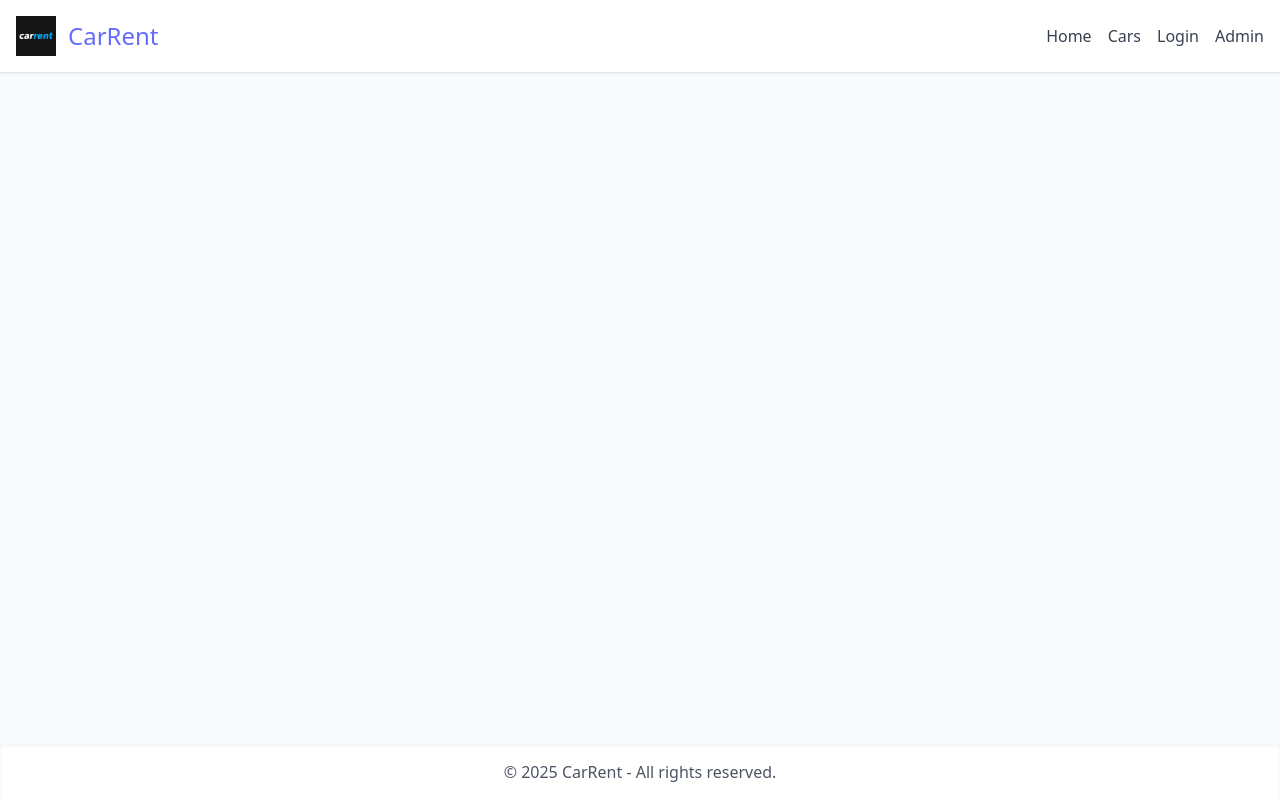
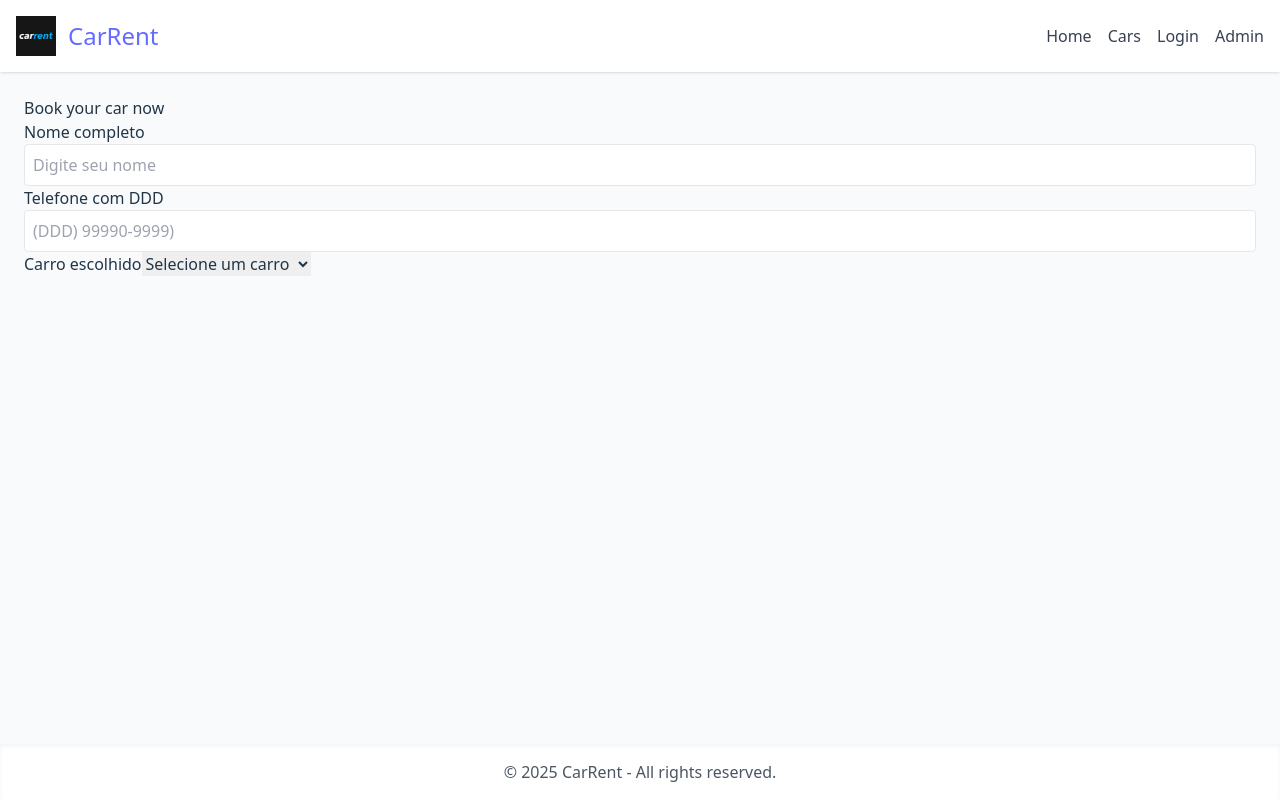
Before and after one commit to AugustoBLMartins/carRent, a Vue app in the folder frontend/: page /BookNow in a window 1280 px wide. Built offline with nearby package versions, Linux system fonts and the light colour scheme.

Commit message:
Criado nova aba booknow inicio do formulario para comunicacao com backend

```diff
--- a/frontend/src/router/router.js
+++ b/frontend/src/router/router.js
@@ -1,7 +1,8 @@
 import { createRouter, createWebHistory } from 'vue-router'
-import Home from '../views/Home.vue'
+import Home from '../views/home.vue'
 import Cars from '../views/Cars.vue'
 import Login from '../views/Login.vue'
+import BookNow from '../views/BookNow.vue'
 
 const routes = [
   {
@@ -19,6 +20,11 @@ const routes = [
     name: 'Login',
     component: Login
   },
+  {
+    path: '/BookNow',
+    name: 'BookNow',
+    component: BookNow
+  }
   // novas rotas vão aqui
 ]
 
--- /dev/null
+++ b/frontend/src/views/BookNow.vue
@@ -0,0 +1,45 @@
+<template>
+    <div class="container">
+        <h2>Book your car now</h2>
+        <form>
+            <!--nome-->
+            <div>
+                <label>Nome completo</label>
+                <input
+                v-model="nome"
+                type="text"
+                placeholder="Digite seu nome"
+                class="w-full p-2 border rounded focus:ring-2 focus:ring-blue-500"/>
+            </div>
+            <!--telefone-->
+            <div>
+                <label>Telefone com DDD</label>
+                <input
+                v-model="telefone"
+                type="tel"
+                placeholder="(DDD) 99990-9999)"
+                class="w-full p-2 border rounded focus:ring-2 focus:ring-blue-500"/>
+            </div>
+            <!--carro-->
+            <div>
+                <label>Carro escolhido</label>
+                <select>
+                    <option>Selecione um carro</option>
+                    <option>Toyota Corolla</option>
+                    <option>Honda Civic</option>
+                    <option>Jeep Compass</option>
+                    <option>Chevrolet Onix</option>
+                    <option>Volkswagen  T-Cross</option>
+                    <option>Fiat uno mille</option>
+                </select>
+            </div>
+            <!--data-->
+            <!--horario-->
+        </form>
+    </div>
+</template>
+<script setup>
+import { ref } from 'vue'
+
+const mensagem = ref ('Texto teste script')
+</script>
--- a/frontend/src/views/Cars.vue
+++ b/frontend/src/views/Cars.vue
@@ -17,8 +17,7 @@
         <p class="text-gray-600 mb-2">Ano: {{ car.year }}</p>
         <p class="text-blue-600 font-bold mb-3">R$ {{ car.pricePerDay }} / dia</p>
         <button
-          class="bg-blue-600 text-white w-full py-2 rounded-lg hover:bg-blue-700 transition"
-        >
+          class="bg-blue-600 text-white w-full py-2 rounded-lg hover:bg-blue-700 transition" @click="irParaBookNow">
           Book now
         </button>
       </div>
@@ -40,6 +39,11 @@ export default {
         { id: 6, brand: "Fiat", model: "Uno Mille", year: 2002, pricePerDay: 80, image: "https://img2.icarros.com/dbimg/imgmodelo/0/269_4.jpg" },
       ]
     }
+  },
+  methods: {
+    irParaBookNow(){
+      this.$router.push('/BookNow')
+    }
   }
 }
 </script>
--- a/frontend/src/views/Home.vue
+++ b/frontend/src/views/Home.vue
@@ -43,12 +43,12 @@
         <p class="text-lg leading-relaxed text-left text-justify">
           Na CarRent, você não paga pelo carro — você paga pela liberdade de escolher quando e como quer usá-lo.
           Enquanto ter um carro próprio envolve gastos altos com IPVA, seguro, manutenção, combustível e depreciação, aqui você paga somente pelos dias em que realmente precisa.
+        </p>
       <ul class="list-disc list-inside space-y-2 text-gray-700 leading-relaxed text-justify">
         <li>Precisa viajar no fim de semana? Alugue..</li>
         <li>Vai usar o carro para um evento? Reserve apenas por algumas horas.</li>
         <li>Sem surpresas, sem custos escondidos — você controla seu gasto de verdade.</li>
       </ul>
-      </p>
         <p class="text-lg leading-relaxed text-left text-justify">
           Além disso, nossa frota é nova, revisada e com seguro incluso, o que significa que você economiza tempo, dinheiro e preocupação.
           Com a CarRent, a economia não está só no preço: está na praticidade de ter um carro sempre disponível, sem os custos de tê-lo parado na garagem.
```
Lines whose indentation alone changed are shown as unchanged.
